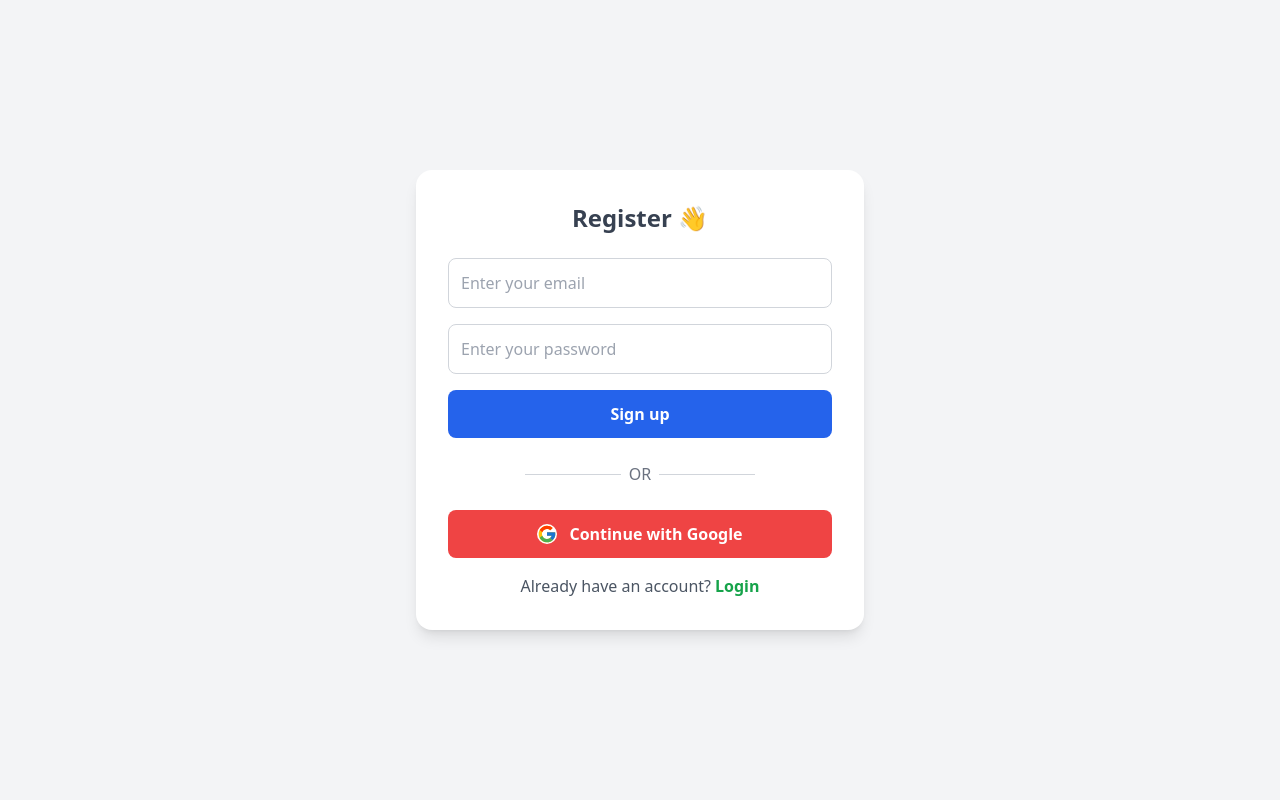
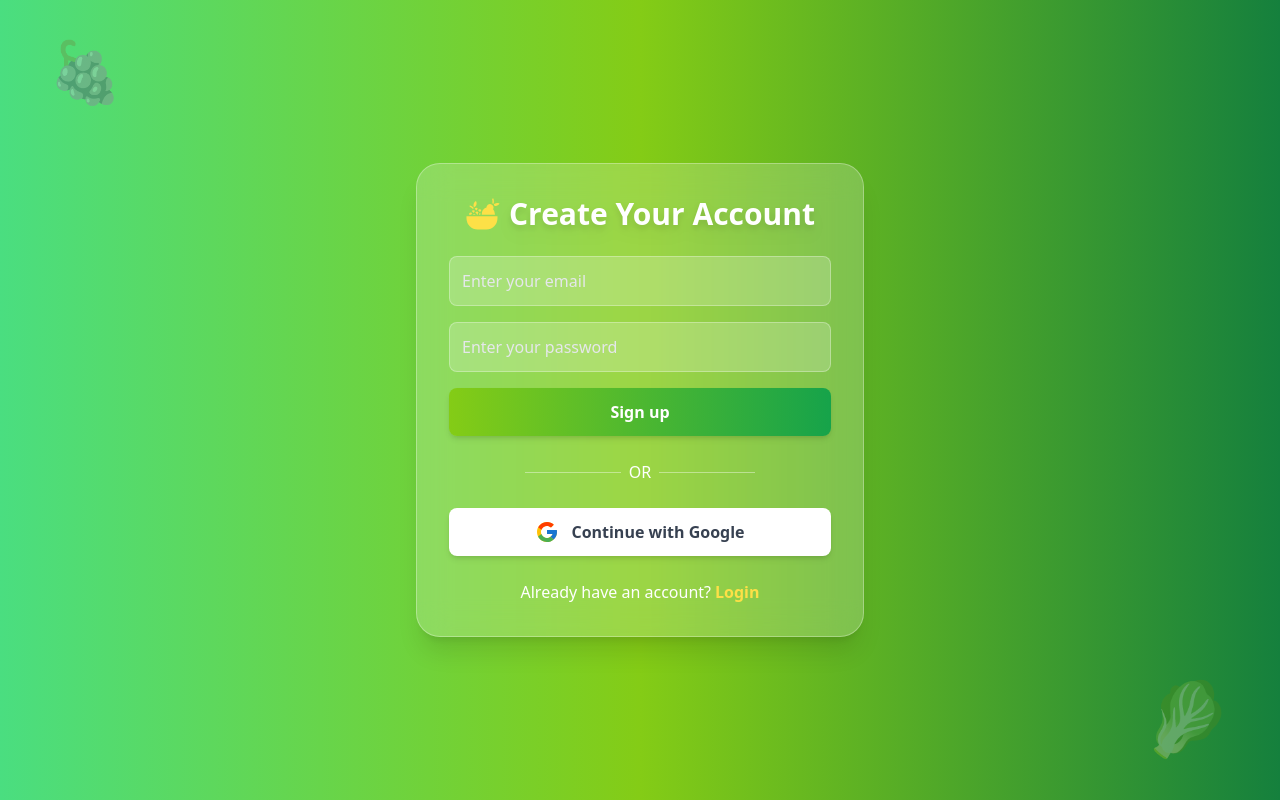
Before and after one commit to 69thilip-M/ecommerce-kvr, a React (Vite) app: page /kmrvegetables/register in a window 1280 px wide. Built offline with nearby package versions, Linux system fonts and the light colour scheme; no server answers.

Commit message:
login and register page ui changed

```diff
--- a/src/pages/Login.jsx
+++ b/src/pages/Login.jsx
@@ -7,7 +7,8 @@ import { useState } from "react";
 import { Link, useNavigate } from "react-router-dom";
 import { app } from "../firebase";
 import { getAuth } from "firebase/auth";
-import { FcGoogle } from "react-icons/fc"; // ✅ Import Google icon
+import { FcGoogle } from "react-icons/fc";
+import { GiFruitBowl } from "react-icons/gi"; // 🍎 Fruit bowl icon
 
 function Login() {
   const [email, setEmail] = useState("");
@@ -44,54 +45,66 @@ function Login() {
   };
 
   return (
-    <div className="flex items-center justify-center h-screen bg-green-50 relative">
-      <div className="bg-white p-8 rounded-2xl shadow-md w-96">
-        <h2 className="text-2xl font-bold text-center text-green-700 mb-6">
-          Login
-        </h2>
-        <form onSubmit={handleLogin}>
+    <div className="flex items-center justify-center min-h-screen bg-gradient-to-r from-green-400 via-lime-500 to-green-700 relative">
+      {/* Decorative fruit illustration */}
+      <div className="absolute top-10 left-10 text-white opacity-30 text-6xl">
+        🍎
+      </div>
+      <div className="absolute bottom-12 right-10 text-white opacity-30 text-7xl">
+        🥦
+      </div>
+
+      {/* Login Card */}
+      <div className="bg-white/20 backdrop-blur-lg p-8 rounded-3xl shadow-2xl w-96 border border-white/30">
+        <div className="flex items-center justify-center gap-2 mb-6">
+          <GiFruitBowl className="text-4xl text-yellow-300" />
+          <h2 className="text-3xl font-extrabold text-center text-white drop-shadow-lg">
+            Fresh Market Login
+          </h2>
+        </div>
+
+        <form onSubmit={handleLogin} className="space-y-4">
           <input
             type="email"
-            placeholder="Email"
-            className="w-full border p-2 mb-4 rounded"
+            placeholder="Enter your email"
+            className="w-full border border-white/30 bg-white/20 text-white placeholder-gray-200 p-3 rounded-lg focus:outline-none focus:ring-2 focus:ring-lime-300"
             value={email}
             onChange={(e) => setEmail(e.target.value)}
             required
           />
           <input
             type="password"
-            placeholder="Password"
-            className="w-full border p-2 mb-4 rounded"
+            placeholder="Enter your password"
+            className="w-full border border-white/30 bg-white/20 text-white placeholder-gray-200 p-3 rounded-lg focus:outline-none focus:ring-2 focus:ring-lime-300"
             value={password}
             onChange={(e) => setPassword(e.target.value)}
             required
           />
           <button
             type="submit"
-            className="w-full bg-green-600 text-white py-2 rounded hover:bg-green-700"
+            className="w-full bg-gradient-to-r from-lime-500 to-green-600 text-white py-3 rounded-lg font-semibold shadow-md hover:scale-105 transition-transform duration-300"
           >
             Login
           </button>
         </form>
 
-        {/* Google login button with icon */}
+        {/* Google login button */}
         <button
-          className="w-full flex items-center justify-center gap-3 rounded-lg mt-5 bg-red-500 p-3 font-semibold text-white transition duration-300 hover:bg-red-600"
+          className="w-full flex items-center justify-center gap-3 rounded-lg mt-5 bg-white text-gray-700 p-3 font-semibold shadow-md hover:scale-105 transition-transform duration-300"
           onClick={handleGooglelogin}
         >
-          <FcGoogle className="text-xl bg-white rounded-full" />{" "}
-          {/* ✅ Google Icon */}
+          <FcGoogle className="text-2xl" />
           Continue with Google
         </button>
 
-        <p className="text-center mt-4 text-gray-600">
+        <p className="text-center mt-6 text-white">
           Don’t have an account?{" "}
-          <Link to="/register" className="text-green-600 font-semibold">
+          <Link to="/register" className="text-yellow-300 font-semibold hover:underline">
             Register
           </Link>
         </p>
-        <p className="text-center mt-4">
-          <Link to="/forgot-password" className="text-blue-600 hover:underline">
+        <p className="text-center mt-3">
+          <Link to="/forgot-password" className="text-lime-200 hover:underline">
             Forgot Password?
           </Link>
         </p>
@@ -99,7 +112,7 @@ function Login() {
 
       {/* Error Popup Modal */}
       {error && (
-        <div className="fixed inset-0 bg-black bg-opacity-40 flex items-center justify-center">
+        <div className="fixed inset-0 bg-black/60 flex items-center justify-center z-50">
           <div className="bg-white p-6 rounded-lg shadow-lg w-80 text-center">
             <h3 className="text-red-600 font-bold text-lg mb-3">Error</h3>
             <p className="text-gray-700 mb-4">{error}</p>
--- a/src/pages/Register.jsx
+++ b/src/pages/Register.jsx
@@ -7,7 +7,8 @@ import {
 import { useState } from "react";
 import { app } from "../firebase";
 import { Link, useNavigate } from "react-router-dom";
-import { FcGoogle } from "react-icons/fc"; // ✅ Import Google Icon
+import { FcGoogle } from "react-icons/fc";
+import { GiFruitBowl } from "react-icons/gi"; // 🍎 Fruit Bowl Icon
 
 function Register() {
   const [email, setEmail] = useState("");
@@ -25,10 +26,10 @@ function Register() {
       await createUserWithEmailAndPassword(auth, email, password);
       setPopup({
         show: true,
-        message: "✅ Signup successful!",
+        message: "✅ Signup successful! Welcome to Fresh Market!",
         type: "success",
       });
-      setTimeout(() => navigate("/"), 2000); // redirect after 2s
+      setTimeout(() => navigate("/"), 2000);
     } catch (err) {
       setPopup({ show: true, message: "❌ " + err.message, type: "error" });
     }
@@ -50,18 +51,31 @@ function Register() {
   };
 
   return (
-    <div className="flex min-h-screen items-center justify-center bg-gray-100 relative">
-      <div className="w-full max-w-md rounded-2xl bg-white p-8 shadow-lg">
-        <h2 className="mb-6 text-center text-2xl font-bold text-gray-700">
-          Register 👋
-        </h2>
+    <div className="flex min-h-screen items-center justify-center bg-gradient-to-r from-green-400 via-lime-500 to-green-700 relative">
+      {/* 🍏 Decorative Fruits */}
+      <div className="absolute top-10 left-12 text-white opacity-30 text-6xl">
+        🍇
+      </div>
+      <div className="absolute bottom-12 right-12 text-white opacity-30 text-7xl">
+        🥬
+      </div>
+
+      {/* Card */}
+      <div className="w-full max-w-md rounded-3xl bg-white/20 backdrop-blur-lg p-8 shadow-xl border border-white/30">
+        <div className="flex items-center justify-center gap-2 mb-6">
+          <GiFruitBowl className="text-4xl text-yellow-300" />
+          <h2 className="text-3xl font-extrabold text-center text-white drop-shadow-lg">
+            Create Your Account
+          </h2>
+        </div>
+
         <form onSubmit={handleSignup} className="space-y-4">
           <input
             type="email"
             value={email}
             onChange={(e) => setEmail(e.target.value)}
             placeholder="Enter your email"
-            className="w-full rounded-lg border border-gray-300 p-3 text-gray-700 focus:border-blue-500 focus:outline-none focus:ring-2 focus:ring-blue-200"
+            className="w-full rounded-lg border border-white/30 bg-white/20 p-3 text-white placeholder-gray-200 focus:outline-none focus:ring-2 focus:ring-lime-300"
             required
           />
           <input
@@ -69,35 +83,38 @@ function Register() {
             value={password}
             onChange={(e) => setPassword(e.target.value)}
             placeholder="Enter your password"
-            className="w-full rounded-lg border border-gray-300 p-3 text-gray-700 focus:border-blue-500 focus:outline-none focus:ring-2 focus:ring-blue-200"
+            className="w-full rounded-lg border border-white/30 bg-white/20 p-3 text-white placeholder-gray-200 focus:outline-none focus:ring-2 focus:ring-lime-300"
             required
           />
           <button
             type="submit"
-            className="w-full rounded-lg bg-blue-600 p-3 font-semibold text-white transition duration-300 hover:bg-blue-700"
+            className="w-full rounded-lg bg-gradient-to-r from-lime-500 to-green-600 p-3 font-semibold text-white shadow-md hover:scale-105 transition-transform duration-300"
           >
             Sign up
           </button>
         </form>
 
         <div className="my-6 flex items-center justify-center">
-          <div className="h-px w-1/4 bg-gray-300"></div>
-          <span className="mx-2 text-gray-500">OR</span>
-          <div className="h-px w-1/4 bg-gray-300"></div>
+          <div className="h-px w-1/4 bg-white/40"></div>
+          <span className="mx-2 text-white">OR</span>
+          <div className="h-px w-1/4 bg-white/40"></div>
         </div>
 
-        {/* ✅ Google Signup Button with Icon */}
+        {/* ✅ Google Signup */}
         <button
-          className="w-full flex items-center justify-center gap-3 rounded-lg bg-red-500 p-3 font-semibold text-white transition duration-300 hover:bg-red-600"
+          className="w-full flex items-center justify-center gap-3 rounded-lg bg-white text-gray-700 p-3 font-semibold shadow-md hover:scale-105 transition-transform duration-300"
           onClick={handleGoogleSignup}
         >
-          <FcGoogle className="text-xl bg-white rounded-full" />
+          <FcGoogle className="text-2xl" />
           Continue with Google
         </button>
 
-        <p className="text-center mt-4 text-gray-600">
+        <p className="text-center mt-6 text-white">
           Already have an account?
-          <Link to="/" className="ml-1 text-green-600 font-semibold">
+          <Link
+            to="/"
+            className="ml-1 text-yellow-300 font-semibold hover:underline"
+          >
             Login
           </Link>
         </p>
@@ -105,7 +122,7 @@ function Register() {
 
       {/* ✅ Popup */}
       {popup.show && (
-        <div className="fixed inset-0 flex items-center justify-center bg-black bg-opacity-40">
+        <div className="fixed inset-0 flex items-center justify-center bg-black/60 z-50">
           <div
             className={`p-6 rounded-xl shadow-xl text-center ${
               popup.type === "success" ? "bg-green-100" : "bg-red-100"
```
